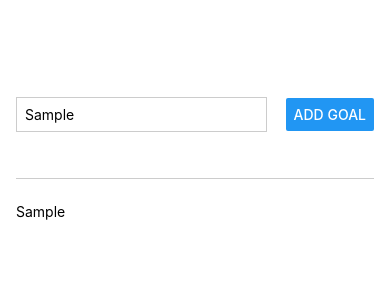
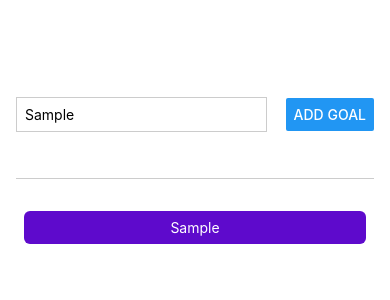
Before and after one commit to tiagoskaterock/my-goals-app, a React Native app: screen / in a window 390 px wide. Both pictures are taken after typing "Sample" into the empty fields and a click on the button "ADD GOAL". Shown: the top 300 px of the page. Built offline with nearby package versions, Linux system fonts and the light colour scheme.

Commit message:
25. iOS & Android Styling Differences

```diff
--- a/App.js
+++ b/App.js
@@ -33,7 +33,13 @@ export default function App() {
 
       <View style={styles.goalsContainer}>
         {courserGoals.map((goal) =>
-          <Text key={goal}>{courserGoals}</Text>
+          <View style={styles.goalItemWrapper}>
+            <Text
+              style={styles.goalItem}
+              key={goal}>
+                {goal}
+              </Text>
+          </View>
         )}
       </View>
     </View>
@@ -64,5 +70,16 @@ const styles = StyleSheet.create({
   },
   goalsContainer: {
     flex: 5,
+  },
+  goalItemWrapper: {
+    margin: 8,
+    borderRadius: 6,
+    backgroundColor: '#5e0acc',
+    padding: 8,
+  }
+  ,
+  goalItem: {
+    color: 'white',
+    textAlign: 'center',
   }
 });
```
